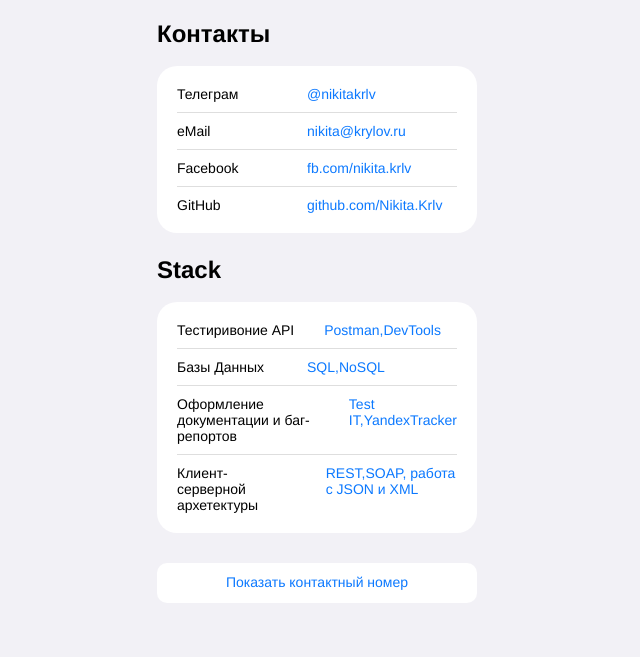
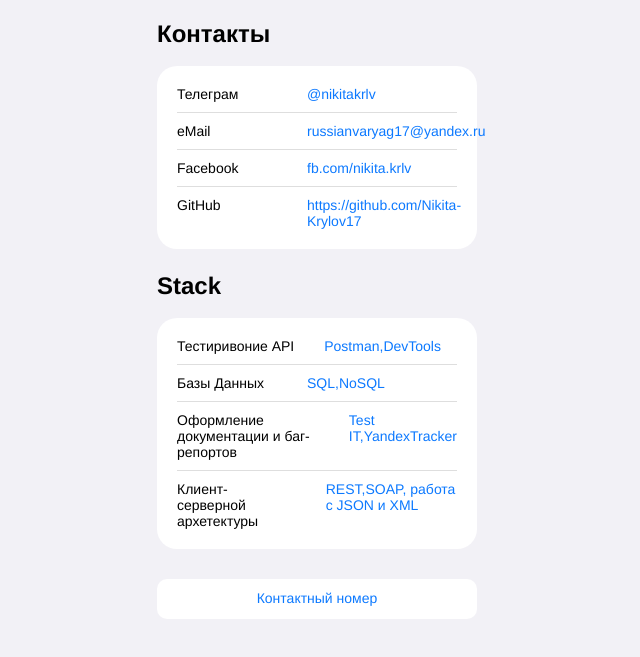
Before and after one commit to Nikita-Krylov17/Nikita-Krylov17-qa.github.io, a plain HTML site: page index.html in a window 1280 px wide. Shown: the part 163-820 px from the top of the page, without its empty margins (323-963 px from the left). Drawn offline with Linux system fonts and the light colour scheme.

Commit message:
Update index.html

```diff
--- a/index.html
+++ b/index.html
@@ -27,7 +27,7 @@
           <li class="links__link">
             <p class="links__title">eMail</p>
             <a class="linsk__link" href="@Nikita.Krlv"
-              >nikita@krylov.ru</a
+              >russianvaryag17@yandex.ru</a
             >
           </li>
           <li class="links__link">
@@ -38,8 +38,8 @@
           </li>
           <li class="links__link">
             <p class="links__title">GitHub</p>
-            <a class="linsk__link"
-              >github.com/Nikita.Krlv</a
+            <a class="linsk__link" href="@Nikita-Krylov17"
+              >https://github.com/Nikita-Krylov17</a
             >
           </li>
         </ul>
@@ -67,7 +67,7 @@
       </section>
     </main>
    <footer>
-      <button type = "button" class="button-link" href=""> Показать контактный номер  </button>
+      <button type = "button" class="button-link" href=""> Контактный номер </button>
     </footer>
     <script type="text/javascript" src="js.js"></script>
   </body>
```
